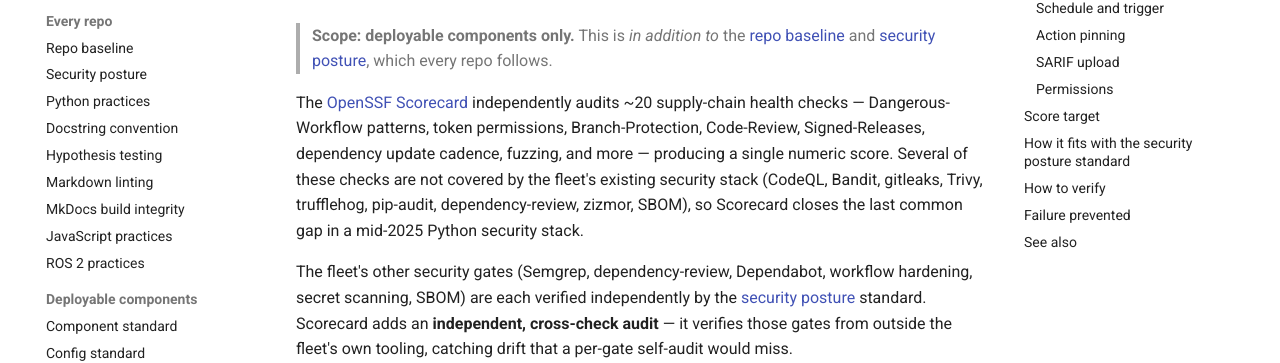
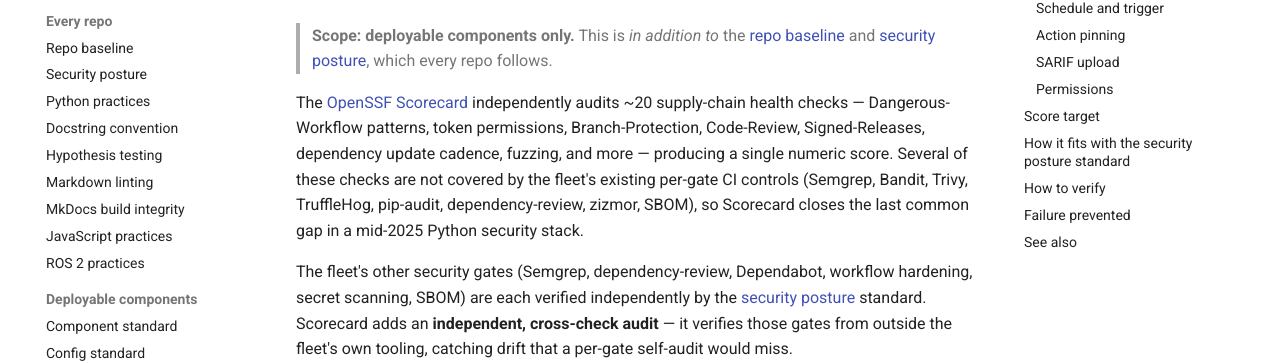
Before and after one commit to damien-robotsix/robotsix-standards, an MkDocs documentation site: the page built from docs/scorecard.md, in a window 1280 px wide and 900 px high. Shown: the part 157-520 px from the top of the window. Built offline with MkDocs 1.6.1 and Material for MkDocs 9.7.7, drawn with Linux system fonts in a browser that asks for light colours; comment, search, counter and statistics services are not loaded.

Commit message:
mill: scorecard.md: intro paragraph misattributes CodeQL and gitleaks to fleet security stack (20260723T124003Z-scorecard-md-intro-paragraph-misattribut-b21d) (#102)
Co-authored-by: robotsix-mill <mill@robotsix.local>

```diff
--- a/docs/scorecard.md
+++ b/docs/scorecard.md
@@ -8,8 +8,8 @@ The [OpenSSF Scorecard](https://securityscorecards.dev/) independently audits
 ~20 supply-chain health checks — Dangerous-Workflow patterns, token permissions,
 Branch-Protection, Code-Review, Signed-Releases, dependency update cadence,
 fuzzing, and more — producing a single numeric score. Several of these checks
-are not covered by the fleet's existing security stack (CodeQL, Bandit,
-gitleaks, Trivy, trufflehog, pip-audit, dependency-review, zizmor, SBOM), so
+are not covered by the fleet's existing per-gate CI controls (Semgrep, Bandit,
+Trivy, TruffleHog, pip-audit, dependency-review, zizmor, SBOM), so
 Scorecard closes the last common gap in a mid-2025 Python security stack.
 
 The fleet's other security gates (Semgrep, dependency-review, Dependabot,
```
Also changed, not shown: CHANGELOG.md (+1 -0 lines), changelog.d/20260723T124003Z-scorecard-md-intro-paragraph-misattribut-b21d.misc.md (added, +1 -0 lines).
